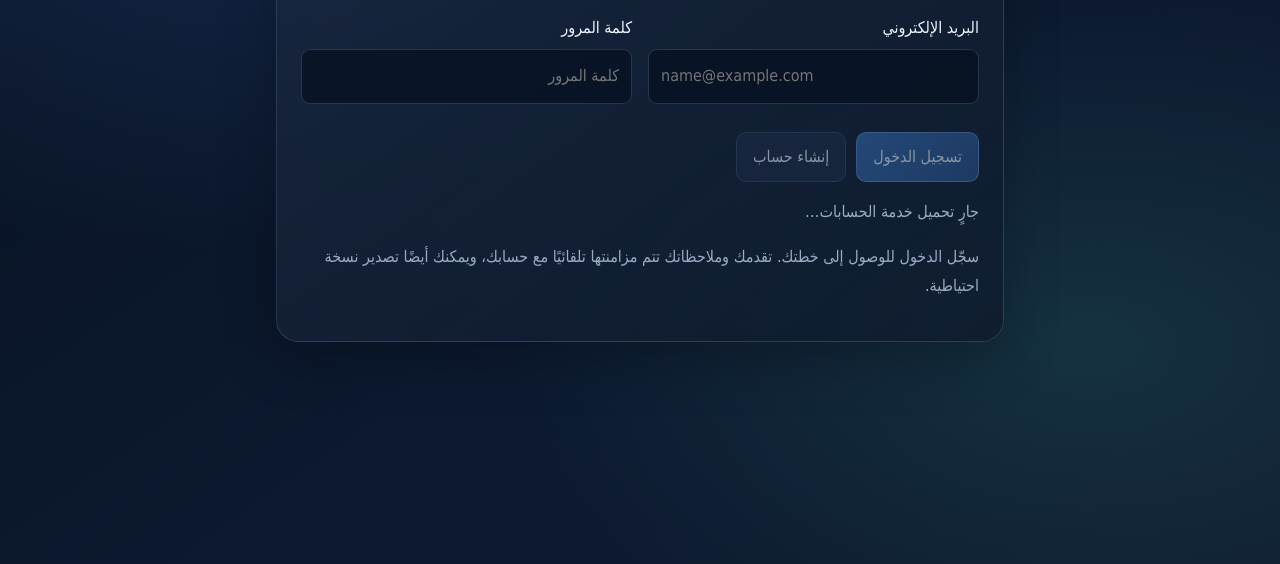
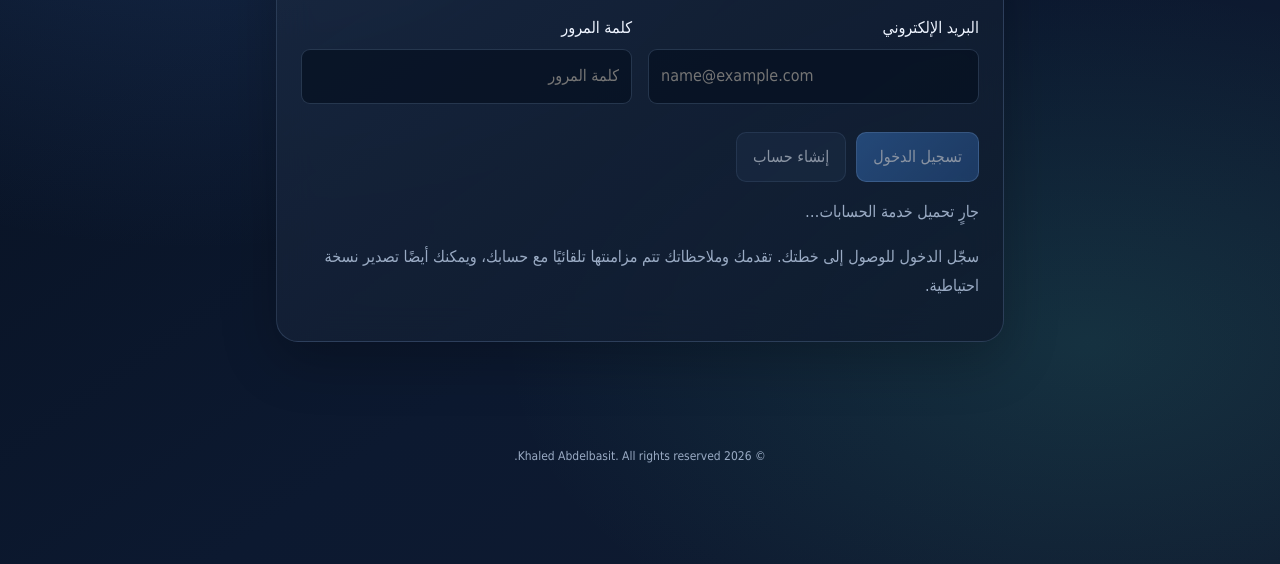
Before and after one commit to khaledAbdalbasit/calanderandfinance, a website with bundled scripts: page index.html in a window 1280 px wide. Shown: the part 316-880 px from the top of the page. Built offline with nearby package versions, Linux system fonts and the light colour scheme; a script that the page names is missing.

Commit message:
Add personal copyright footer

```diff
--- a/index.html
+++ b/index.html
@@ -73,5 +73,6 @@ button.primary{background:linear-gradient(135deg,#356bb1,#28528b);border-color:r
 </main>
 <script type="module" src="/assets/auth.js"></script>
 <script type="module" src="/assets/pwa.js"></script>
+<footer class="site-copyright" style="margin:24px auto 16px;padding:0 16px;text-align:center;color:#9aabc4;font:12px/1.8 Tahoma,Arial,sans-serif;">© 2026 Khaled Abdelbasit. All rights reserved.</footer>
 </body>
 </html>
```
